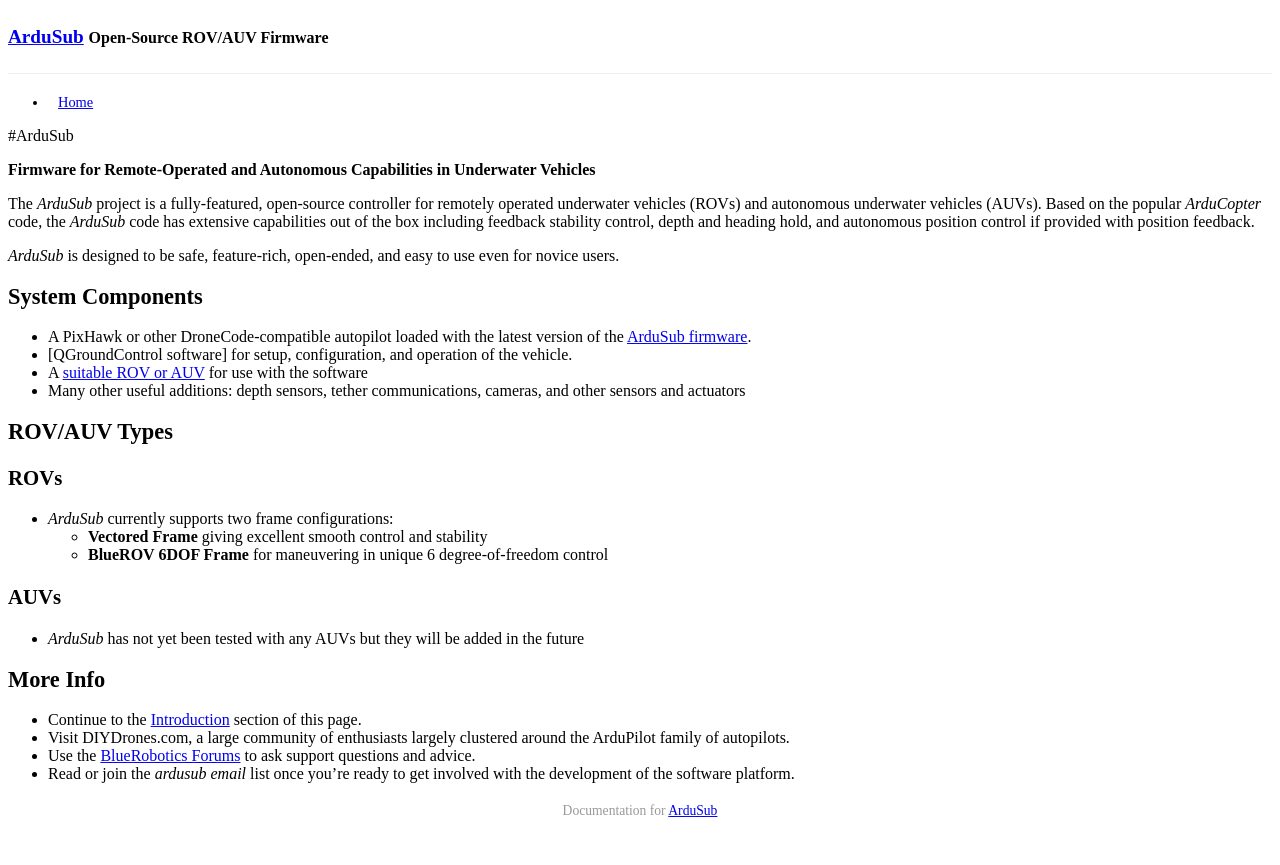
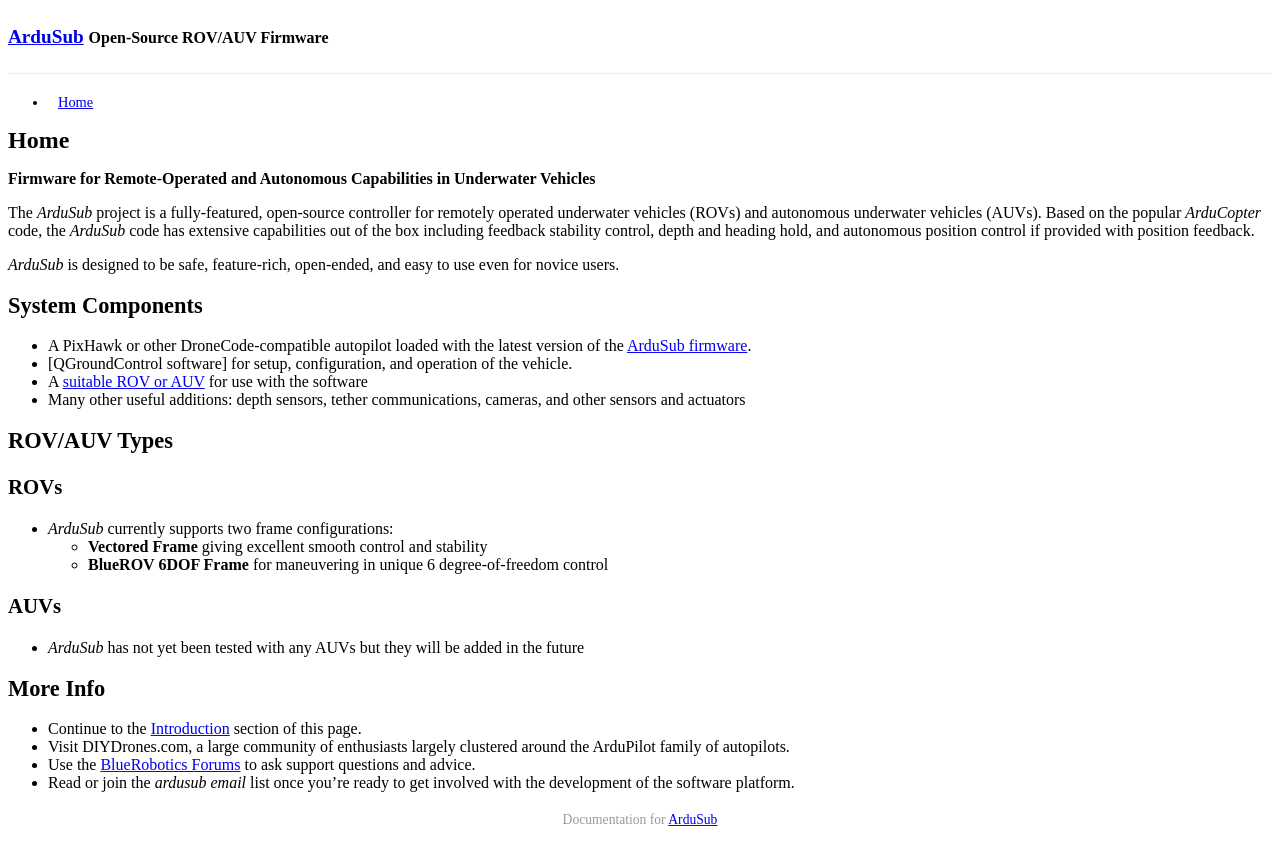
Before and after one commit to bluerobotics/retired-ardusub-docs, a Jekyll site: the page built from index.md, in a window 1280 px wide. Shown: the top 865 px of the page. Built offline with Jekyll 4.4.1, drawn with Linux system fonts in a browser that asks for light colours; a style sheet for code colours, icons or effects is not loaded.

Commit message:
Fixed highlighter and typo.

```diff
--- a/_config.yml
+++ b/_config.yml
@@ -34,7 +34,7 @@ baseurl: '/ardusub/'
 permalink: none
 
 # Syntax highlighting
-highlighter: pygments
+highlighter: rouge
 
 # Since these are pages, it doesn't really matter
 future: true
--- a/index.md
+++ b/index.md
@@ -3,7 +3,7 @@ layout: default
 title: "Home"
 ---
 
-#ArduSub
+# {{page.title}}
 
 **Firmware for Remote-Operated and Autonomous Capabilities in Underwater Vehicles**
 
```
